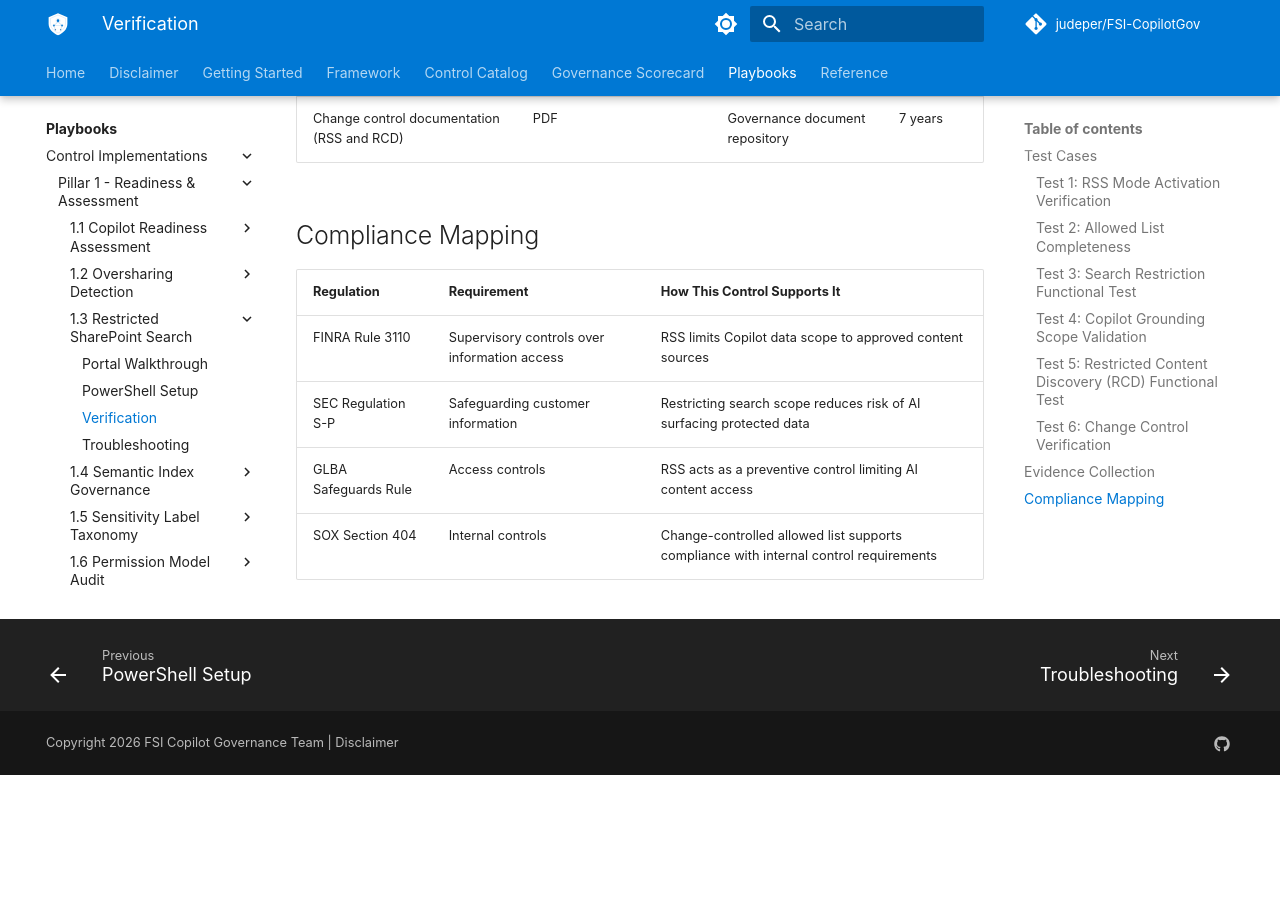
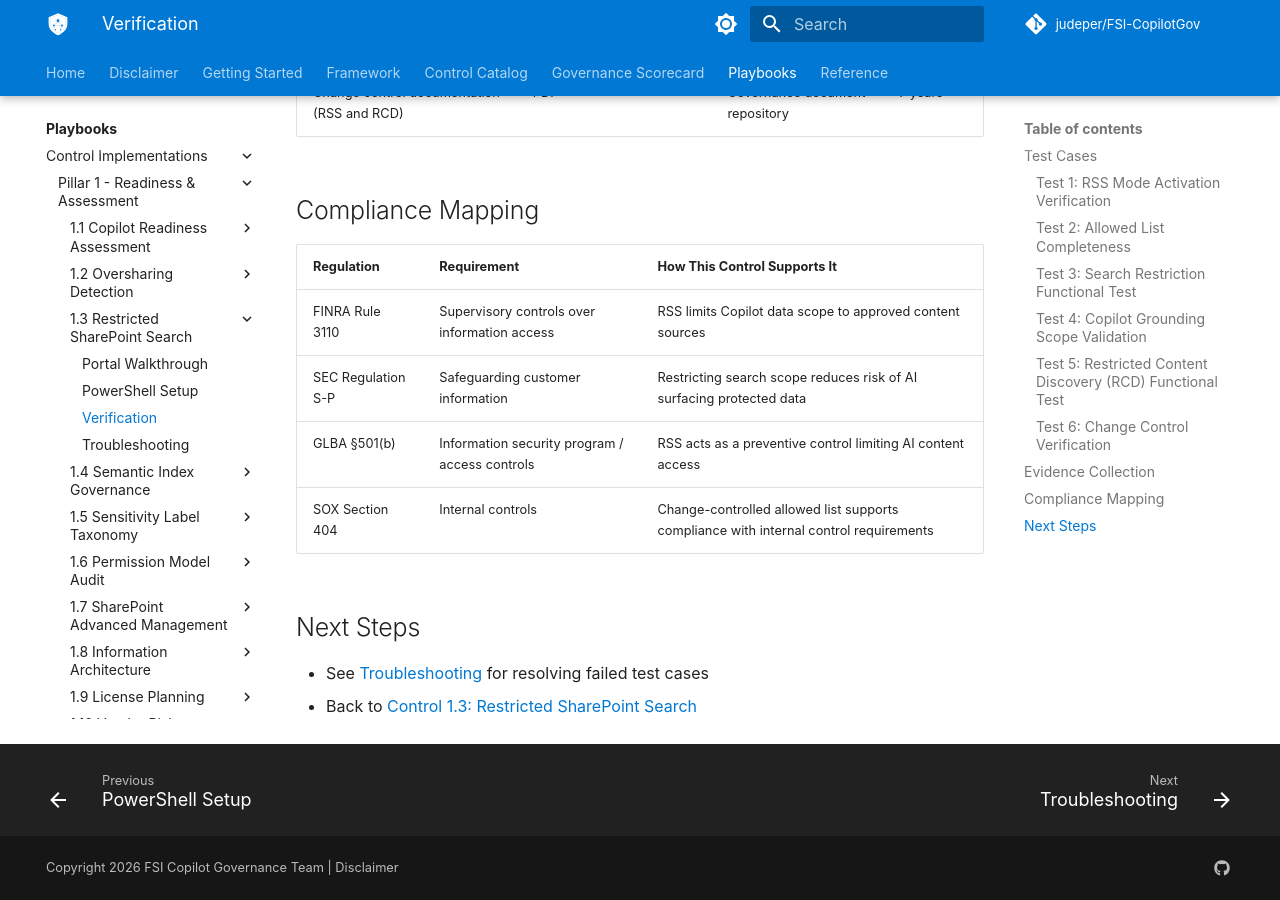
Before and after one commit to judeper/FSI-CopilotGov, an MkDocs documentation site: the page built from docs/playbooks/control-implementations/1.3/verification-testing.md, in a window 1280 px wide and 900 px high, scrolled down 3385 px. Built offline with MkDocs 1.6.1 and Material for MkDocs 9.7.7, drawn with Linux system fonts in a browser that asks for light colours; comment, search, counter and statistics services are not loaded; before the commit the page ends 4160 px from its top, so only the background shows below that; some of the changed text lies outside the part shown.

Commit message:
fix(control-1.3): AI Council deep review — RSS mode value, RCD label, regulatory refs, role names
Council findings addressed:
- Fix Get-SPOTenantRestrictedSearchMode expected return value (Restricted → Enabled)
- Fix RCD portal label (Restrict content org-wide search → Restrict content from Microsoft 365 Copilot)
- Replace invalid Request-SPOReIndex cmdlet with PnP equivalent
- Fix GLBA Safeguards Rule → GLBA §501(b) in compliance mapping (correct authority)
- Fix role names to canonical forms (SharePoint Admin)
- Add missing cross-reference links and playbook backlinks

Co-authored-by: Copilot <223556219+Copilot@users.noreply.github.com>

```diff
--- a/docs/playbooks/control-implementations/1.3/verification-testing.md
+++ b/docs/playbooks/control-implementations/1.3/verification-testing.md
@@ -91,5 +91,10 @@ Test cases and evidence collection for validating Restricted SharePoint Search (
 |-----------|-------------|------------------------------|
 | FINRA Rule 3110 | Supervisory controls over information access | RSS limits Copilot data scope to approved content sources |
 | SEC Regulation S-P | Safeguarding customer information | Restricting search scope reduces risk of AI surfacing protected data |
-| GLBA Safeguards Rule | Access controls | RSS acts as a preventive control limiting AI content access |
+| GLBA §501(b) | Information security program / access controls | RSS acts as a preventive control limiting AI content access |
 | SOX Section 404 | Internal controls | Change-controlled allowed list supports compliance with internal control requirements |
+
+## Next Steps
+
+- See [Troubleshooting](troubleshooting.md) for resolving failed test cases
+- Back to [Control 1.3: Restricted SharePoint Search](../../../controls/pillar-1-readiness/1.3-restricted-sharepoint-search.md)
```
Also changed, not shown: other parts of docs/playbooks/control-implementations/1.3/verification-testing.md (+2 -2 lines), docs/controls/pillar-1-readiness/1.3-restricted-sharepoint-search.md (+1 -1 lines), docs/playbooks/control-implementations/1.3/portal-walkthrough.md (+4 -3 lines), docs/playbooks/control-implementations/1.3/powershell-setup.md (+2 -1 lines), docs/playbooks/control-implementations/1.3/troubleshooting.md (+3 -2 lines).
